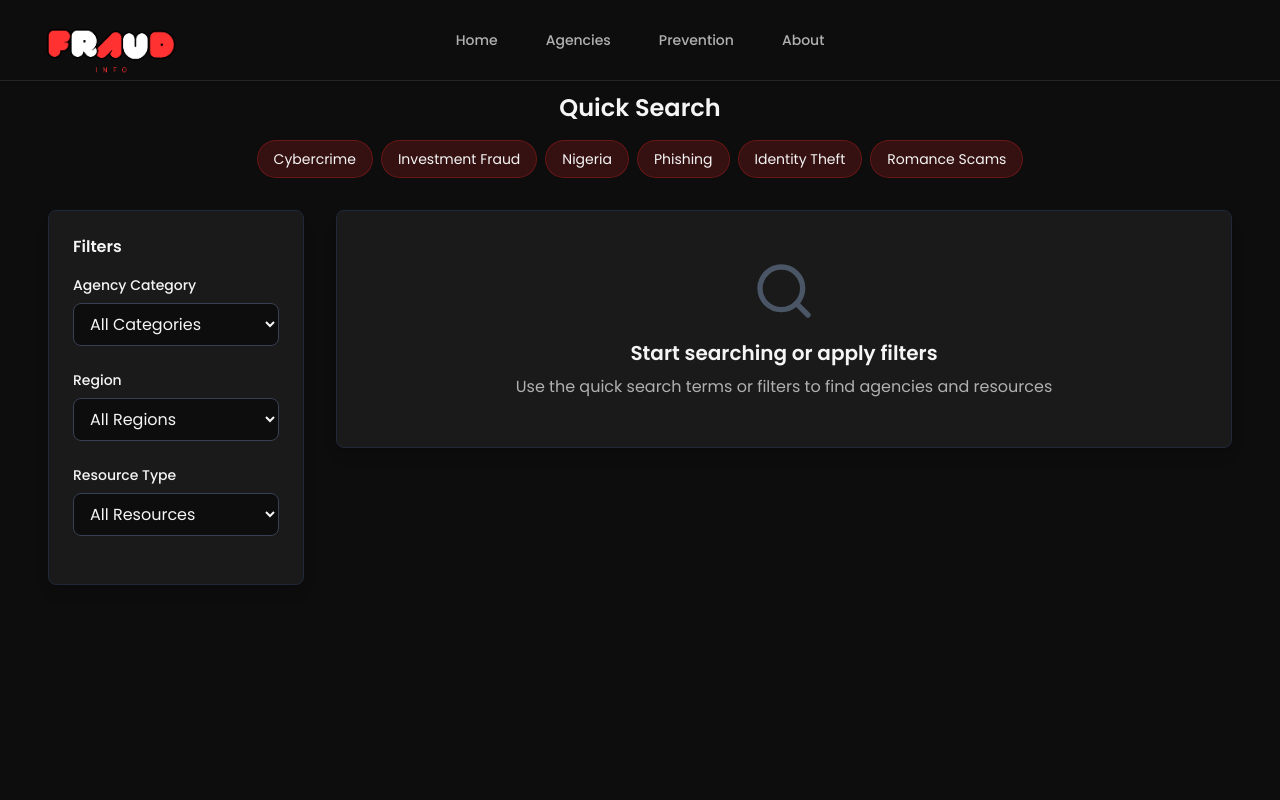
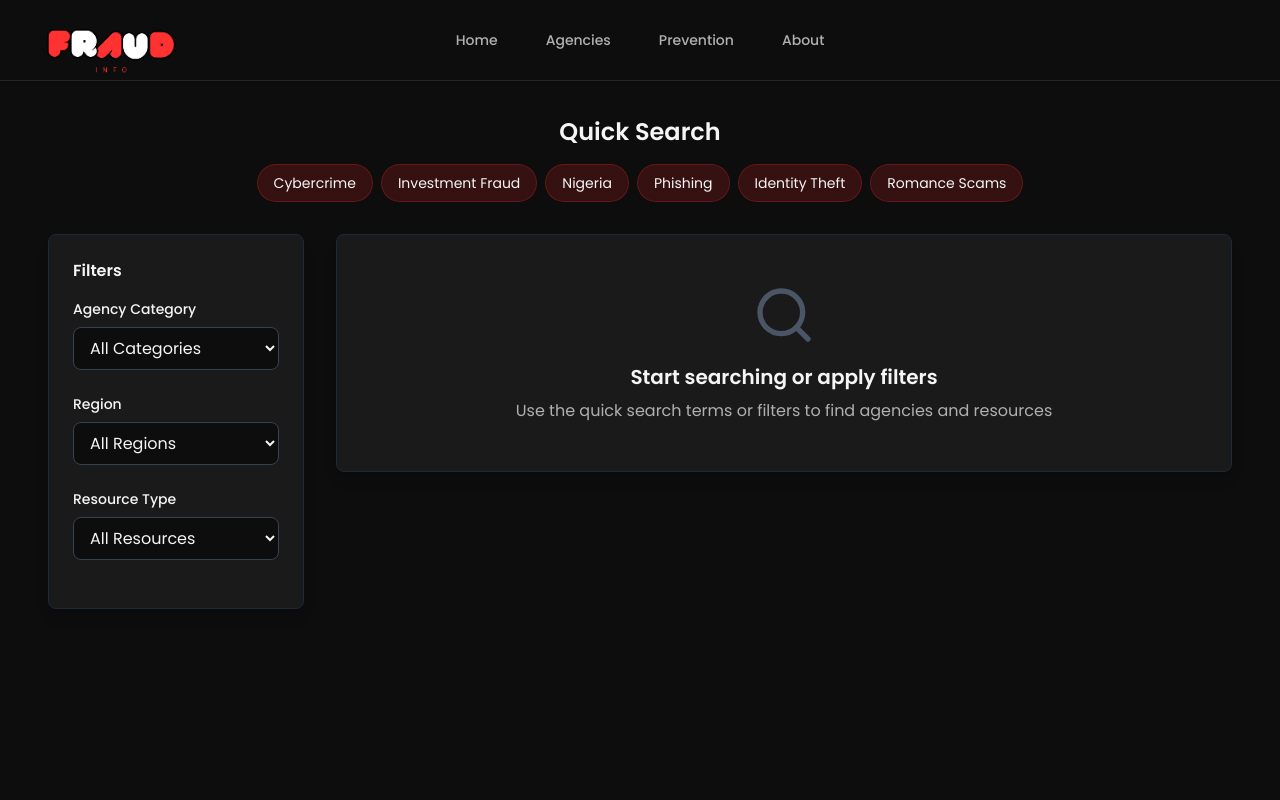
Before and after one commit to AUSUFO1/fraudinfo-platform, a Next.js app: page /infosearch in a window 1280 px wide. Shown: the top 800 px of the page. Built offline with nearby package versions, Linux system fonts and the light colour scheme.

Commit message:
fixing hero

```diff
--- a/app/infosearch/page.tsx
+++ b/app/infosearch/page.tsx
@@ -73,8 +73,8 @@ function SearchContent() {
     /* MAIN CONTAINER - Responsive padding for mobile/tablet/desktop */
     <div className="min-h-screen bg-bg-dark p-4 sm:p-6 md:p-8 lg:p-12 pt-6 sm:pt-8 md:pt-12">
 
-      {/* QUICK SEARCH SECTION - Responsive spacing and padding */}
-      <div className="max-w-7xl mx-auto mb-6 sm:mb-8 pt-4 sm:pt-6">
+      {/* QUICK SEARCH SECTION -  spacing and padding */}
+      <div className="max-w-7xl mx-auto mb-6 sm:mb-8 pt-10 sm:pt-12">
         <h2 className="text-xl sm:text-2xl font-bold text-text-primary mb-3 sm:mb-4 text-center">
           Quick Search
         </h2>
--- a/components/Hero/HeroSearch.tsx
+++ b/components/Hero/HeroSearch.tsx
@@ -29,7 +29,7 @@ export default function HeroSearch() {
         onChange={(e) => setQuery(e.target.value)}
         className="w-full
                    pl-10 sm:pl-12
-                   pr-20 sm:pr-24
+                   pr-28 sm:pr-24
                    py-2.5 sm:py-3
                    rounded-full
                    bg-white/90
@@ -48,7 +48,7 @@ export default function HeroSearch() {
         className="absolute
                    right-5 sm:right-1
                    top-1/2 -translate-y-1/2
-                   px-3 sm:px-4
+                   px-2 sm:px-4
                    py-1.5 sm:py-2
                    bg-brand-red
                    hover:bg-brand-rose
@@ -56,7 +56,7 @@ export default function HeroSearch() {
                    rounded-full
                    font-semibold
                    shadow-md
-                   text-xs sm:text-sm md:text-base
+                   text-xs sm:text-xs md:text-base
                    transition-all duration-300"
       >
         Search
```
